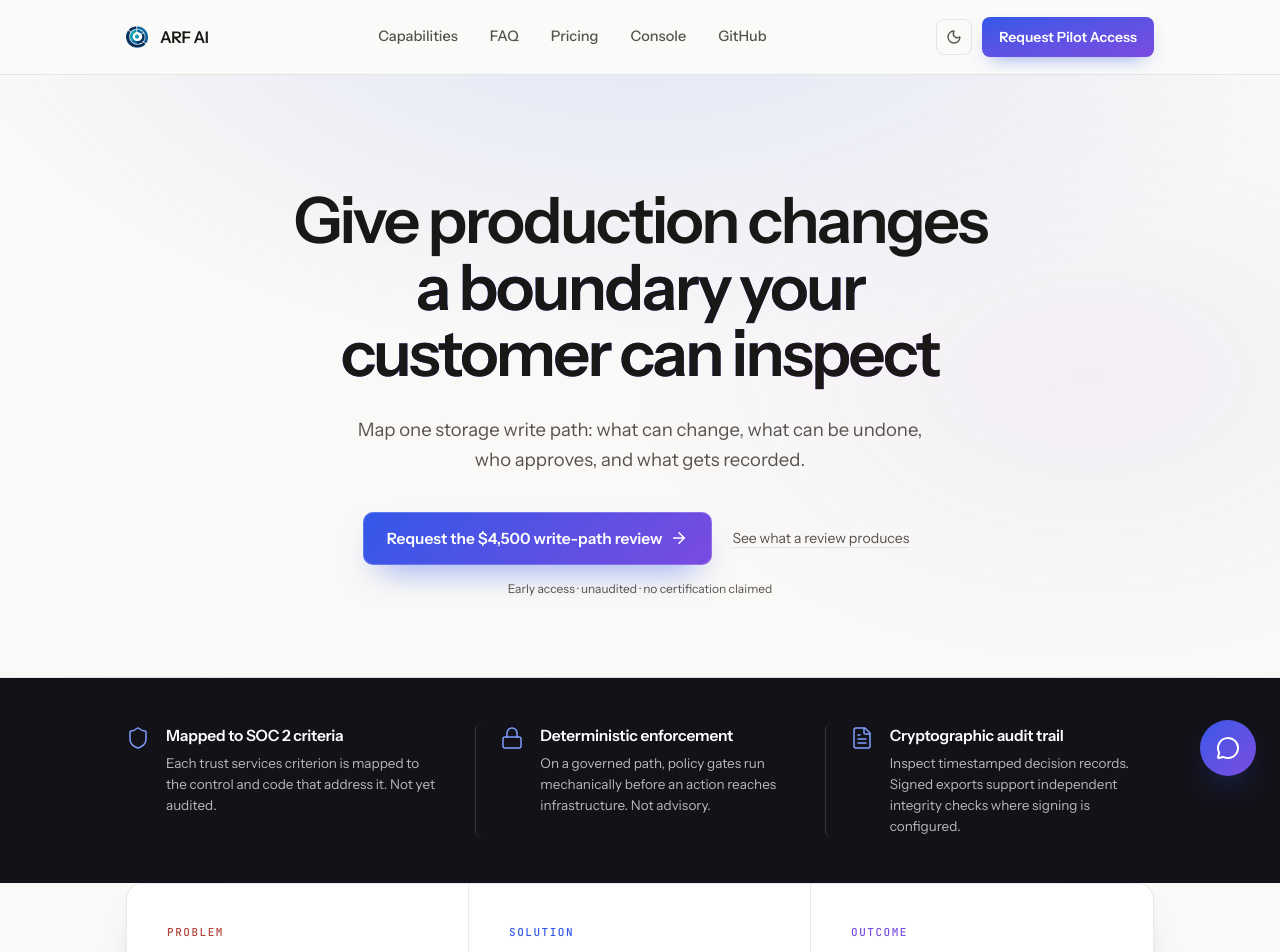
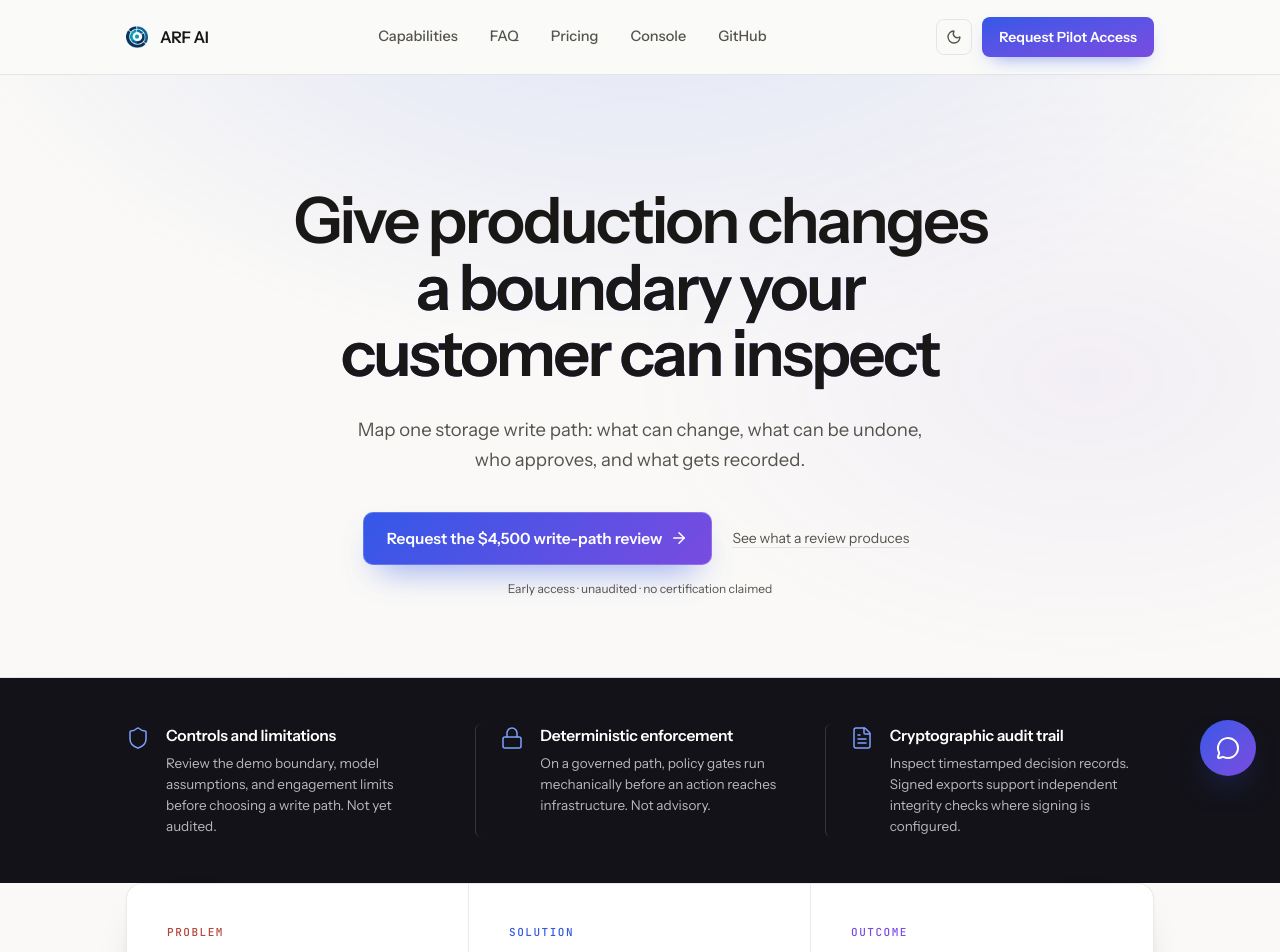
Before and after one commit to arf-foundation/arf-frontend, a Next.js app: page / in a window 1280 px wide. Shown: the top 952 px of the page. Built offline with nearby package versions, Linux system fonts and the light colour scheme.

Commit message:
copy: replace unsupported SOC 2 mapping assertion

```diff
--- a/app/page.tsx
+++ b/app/page.tsx
@@ -110,9 +110,9 @@ const CAPABILITIES = [
 const TRUST = [
   {
     icon: Shield,
-    title: "Mapped to SOC 2 criteria",
-    href: "/changelog",
-    body: "Each trust services criterion is mapped to the control and code that address it. Not yet audited.",
+    title: "Controls and limitations",
+    href: "/faq",
+    body: "Review the demo boundary, model assumptions, and engagement limits before choosing a write path. Not yet audited.",
   },
   {
     icon: Lock,
```
